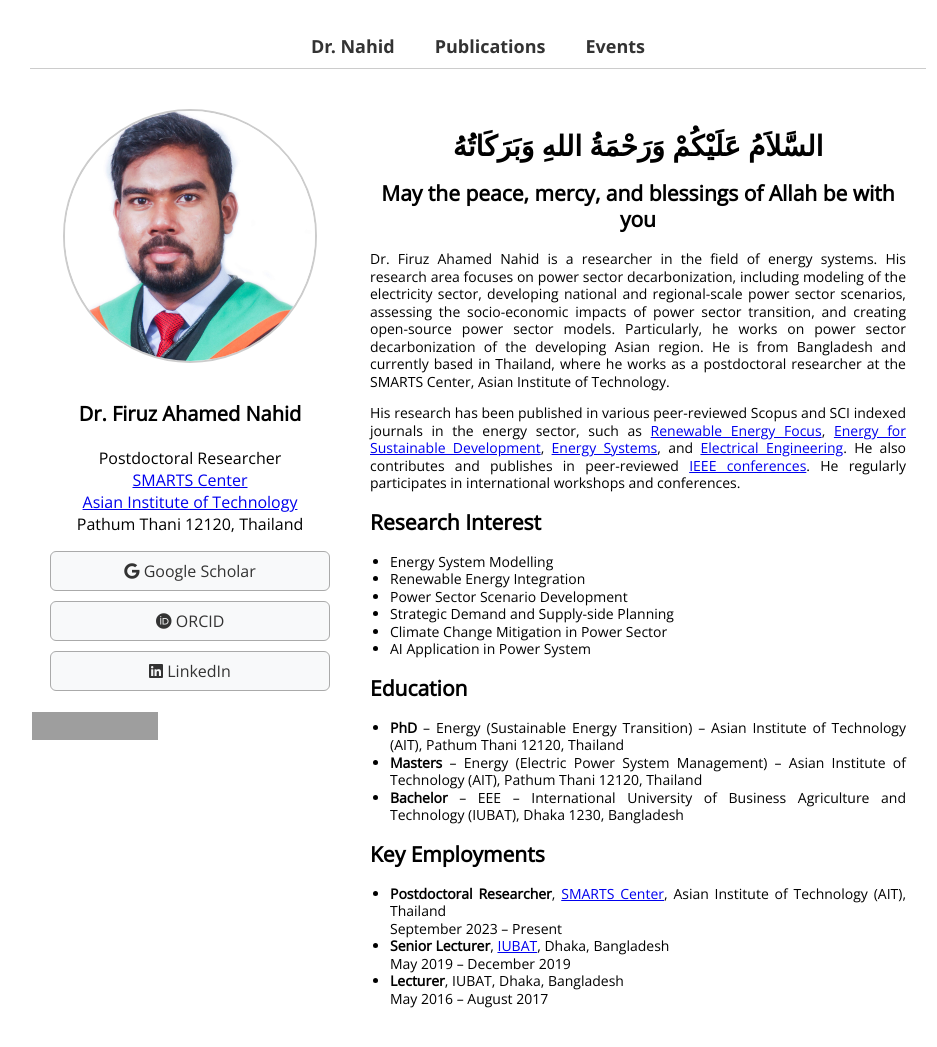
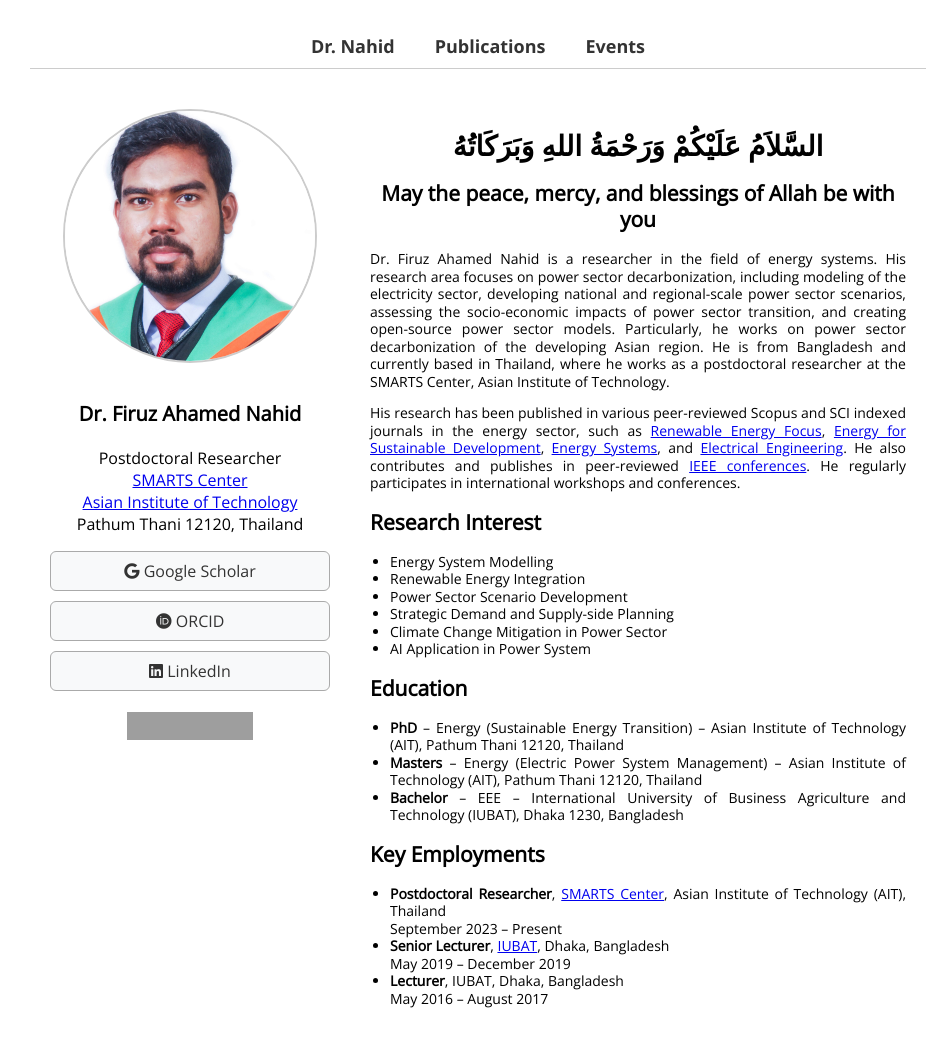
Before and after one commit to FiruzAhamed/firuzahamed.github.io, a Jekyll site: the page built from index.md, in a window 1280 px wide and 1117 px high. Shown: the top 1047 px of the window, without its empty margins (162-1099 px from the left). Built offline with Jekyll 4.4.1, drawn with Linux system fonts in a browser that asks for light colours; grey boxes are pictures that could not be loaded.

Commit message:
Update index.md
Signed-off-by: Firuz Ahamed Nahid <122635742+FiruzAhamed@users.noreply.github.com>

```diff
--- a/index.md
+++ b/index.md
@@ -33,7 +33,7 @@
       <a href="https://www.linkedin.com/in/firuz-ahamed-nahid/" target="_blank"><i class="fab fa-linkedin"></i> LinkedIn</a>
     </div>
 
-    <p style="font-size: 20px; margin-top: 20px; text-align: justify;">
+    <p style="font-size: 20px; margin-top: 20px; text-align: center;">
       <a href="https://drive.google.com/file/d/1MhwsQjiBZ3u7UQu06c7LWM1iPKeAQaxm/view?usp=drive_link" target="_blank" style="text-decoration: none;">
         <img src="https://img.shields.io/badge/Download-CV-blue" alt="Download CV Badge" style="vertical-align: middle; transform: scale(1.4);">
       </a>
```
